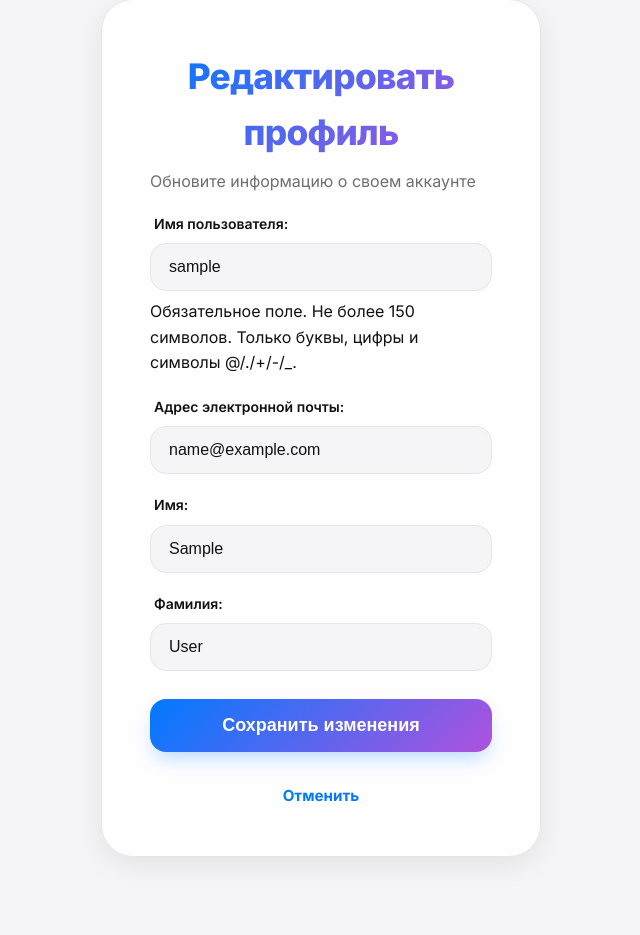
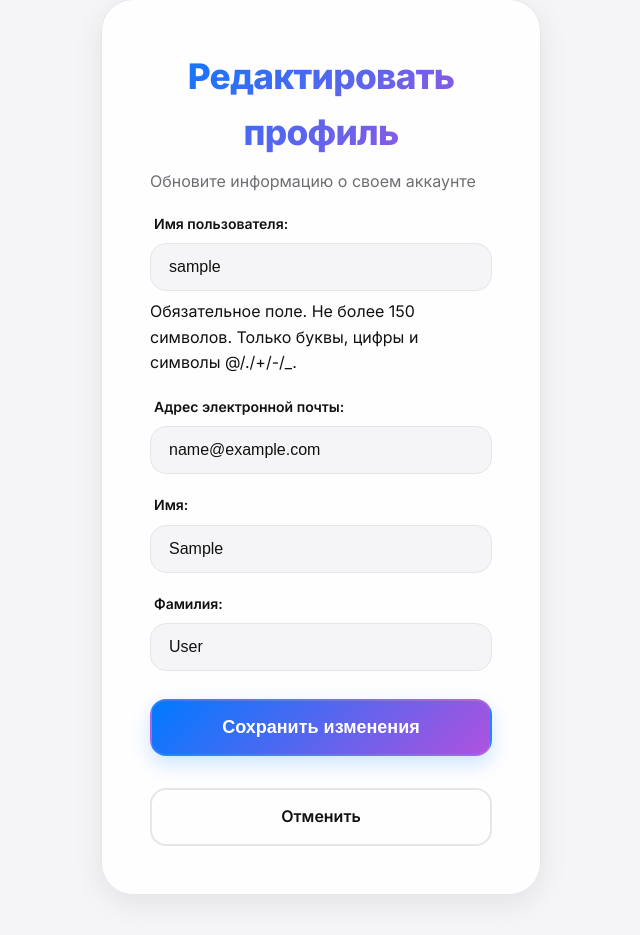
Before and after one commit to bohdanadamenko/Learn_French, a Django app: page /auth/profile/edit/ in a window 1280 px wide. Shown: the part 111-1046 px from the top of the page, without its empty margins (319-959 px from the left). Before the commit the page ends 970 px from the top, so only its background shows below. Run offline with Django 4.2, Linux system fonts and the light colour scheme; the visitor is signed in with stand-in values (Sample User, id 1); some libraries are stand-ins or nearby versions.

Commit message:
style: aggressively fix button borders and remove underlines in profile and edit pages

```diff
--- a/apps/users/templates/users/profile_edit.html
+++ b/apps/users/templates/users/profile_edit.html
@@ -5,6 +5,54 @@
 {% block auth_title %}{% trans "Редактировать профиль" %}{% endblock %}
 
 {% block auth_form %}
+    <style>
+        .profile-actions {
+            display: flex;
+            flex-direction: column;
+            gap: 12px;
+            margin-top: 16px;
+        }
+
+        .profile-actions .btn-secondary {
+            padding: 14px 24px;
+            border-radius: 16px;
+            border: 2px solid var(--glass-border) !important;
+            background: rgba(255, 255, 255, 0.05);
+            color: var(--text-dark) !important;
+            font-size: 1rem;
+            font-weight: 600;
+            cursor: pointer;
+            transition: all 0.3s ease;
+            text-decoration: none !important;
+            text-align: center;
+            position: relative;
+            display: block;
+            width: 100%;
+            box-sizing: border-box;
+        }
+
+        .profile-actions .btn-secondary::after {
+            content: none !important;
+            display: none !important;
+        }
+
+        .profile-actions .btn-secondary:hover {
+            background: var(--glass-border) !important;
+            border-color: var(--accent-primary) !important;
+            transform: translateY(-2px);
+            color: var(--accent-primary) !important;
+        }
+
+        .auth-btn {
+            border: 2px solid rgba(255, 255, 255, 0.1) !important;
+            box-shadow: 0 8px 20px rgba(0, 122, 255, 0.2);
+            text-decoration: none !important;
+        }
+
+        .auth-btn::after {
+            content: none !important;
+        }
+    </style>
     <p class="auth-subtitle">{% trans "Обновите информацию о своем аккаунте" %}</p>
     {{ form.as_p }}
 {% endblock %}
@@ -12,7 +60,7 @@
 {% block btn_text %}{% trans "Сохранить изменения" %}{% endblock %}
 
 {% block auth_footer %}
-    <div style="margin-top: 16px;">
-        <a href="{% url 'users:profile' %}">{% trans "Отменить" %}</a>
+    <div class="profile-actions">
+        <a href="{% url 'users:profile' %}" class="btn-secondary">{% trans "Отменить" %}</a>
     </div>
 {% endblock %}
```
Also changed, not shown: apps/users/templates/users/profile.html (+26 -17 lines).
